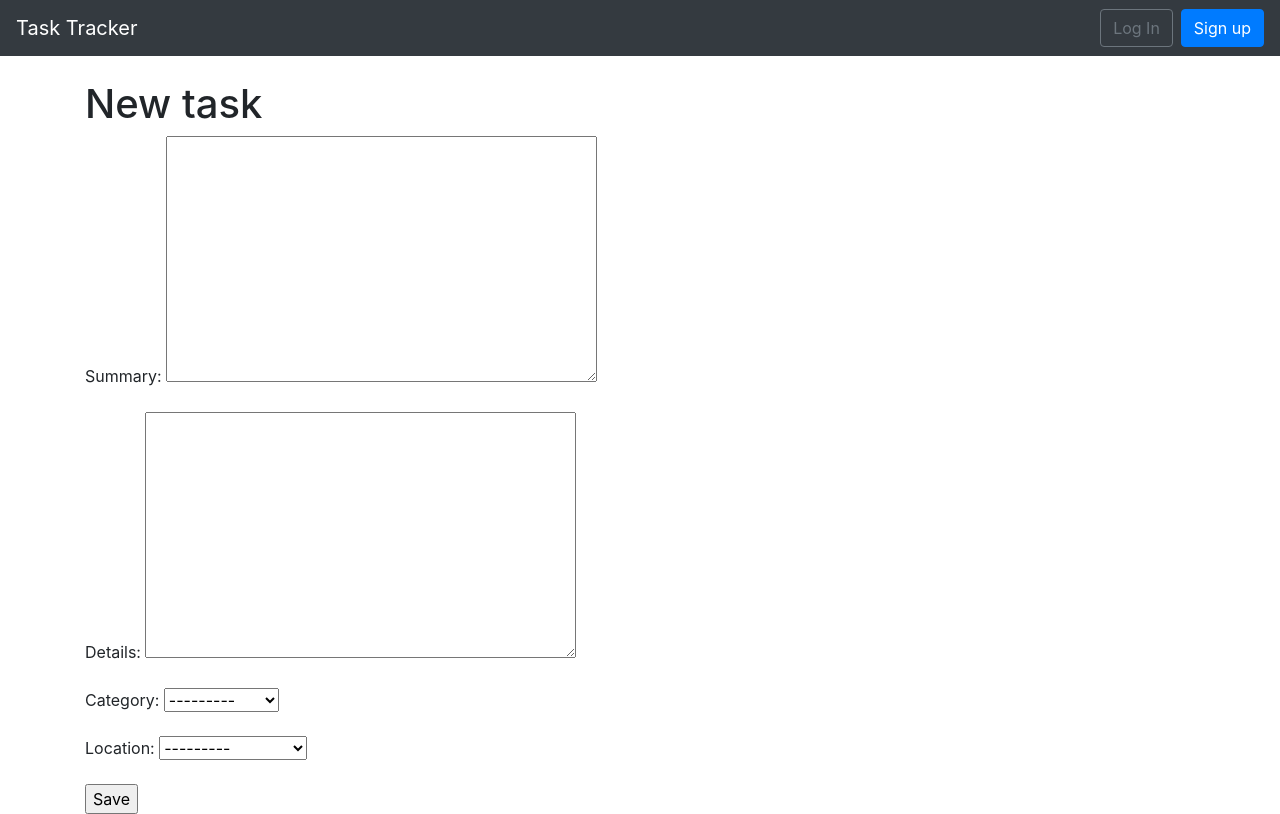
After one commit to jmatlock/TaskTracker, a Django app: page /task/new/ in a window 1280 px wide. The commit adds this page. Run offline with Django 3.2, Linux system fonts and the light colour scheme; data comes from the database, SQL or seed files in the repository; both versions use the stored data as it was after the commit; some libraries are stand-ins or nearby versions.

Commit message:
Added detail, edit, and delete views for tasks

```diff
--- a/TaskTracker/settings.py
+++ b/TaskTracker/settings.py
@@ -11,6 +11,7 @@ https://docs.djangoproject.com/en/3.1/ref/settings/
 """
 
 from pathlib import Path
+import os
 
 # Build paths inside the project like this: BASE_DIR / 'subdir'.
 BASE_DIR = Path(__file__).resolve().parent.parent
@@ -120,3 +121,4 @@ USE_TZ = True
 # https://docs.djangoproject.com/en/3.1/howto/static-files/
 
 STATIC_URL = '/static/'
+STATICFILES_DIRS = [os.path.join(BASE_DIR, 'static')]
--- a/mainapp/models.py
+++ b/mainapp/models.py
@@ -1,4 +1,5 @@
 from django.db import models
+from django.urls import reverse
 
 
 # Create your models here.
@@ -29,6 +30,9 @@ class Task(models.Model):
     def __str__(self):
         return self.summary[:50]
 
+    def get_absolute_url(self):
+        return reverse('task_detail', args=[str(self.id)])
+
 
 class WorkItem(models.Model):
     task = models.ForeignKey(Task,
--- a/mainapp/urls.py
+++ b/mainapp/urls.py
@@ -1,8 +1,12 @@
 from django.urls import path
 
-from .views import HomePageView, AboutPageView
+from .views import HomePageView, AboutPageView, TaskCreateView, TaskDetailView, TaskUpdateView, TaskDeleteView
 
 urlpatterns = [
     path('', HomePageView.as_view(), name='index'),
-    path('about/', AboutPageView.as_view(), name='about')
+    path('about/', AboutPageView.as_view(), name='about'),
+    path('task/new/', TaskCreateView.as_view(), name='task_new'),
+    path('task/<int:pk>/', TaskDetailView.as_view(), name='task_detail'),
+    path('task/<int:pk>/edit', TaskUpdateView.as_view(), name='task_edit'),
+    path('task/<int:pk>/delete', TaskDeleteView.as_view(), name='task_delete')
 ]
--- a/mainapp/views.py
+++ b/mainapp/views.py
@@ -1,6 +1,9 @@
 from django.shortcuts import render
-from django.views.generic import TemplateView, ListView
+from django.views.generic import TemplateView, ListView, DetailView
+from django.views.generic.edit import CreateView, UpdateView, DeleteView
+from django.urls import reverse_lazy
 from .models import Task
+
 
 # Create your views here.
 class HomePageView(ListView):
@@ -9,5 +12,27 @@ class HomePageView(ListView):
     context_object_name = 'all_tasks_list'
 
 
+class TaskDetailView(DetailView):
+    model = Task
+    template_name = 'task_detail.html'
+
+
+class TaskCreateView(CreateView):
+    model = Task
+    template_name = 'task_new.html'
+    fields = ['summary', 'details', 'category', 'location']
+
+
+class TaskUpdateView(UpdateView):
+    model = Task
+    template_name = 'task_edit.html'
+    fields = ['summary', 'details', 'category', 'location']
+
+
+class TaskDeleteView(DeleteView):
+    model = Task
+    template_name = 'task_delete.html'
+    success_url = reverse_lazy('index')
+
 class AboutPageView(TemplateView):
     template_name = 'about.html'
--- /dev/null
+++ b/static/css/base.css
@@ -0,0 +1,3 @@
+header h1 {
+    color: red;
+}
--- a/templates/base.html
+++ b/templates/base.html
@@ -1,5 +1,6 @@
 <!-- templates/base.html -->
 <!doctype html>
+{% load static %}
 <html lang="en">
 <head>
     <meta charset="utf-8">
@@ -7,6 +8,7 @@
 
     <!-- Bootstrap CSS -->
     <link rel="stylesheet" href="https://stackpath.bootstrapcdn.com/bootstrap/4.1.3/css/bootstrap.min.css">
+    <link rel="stylesheet" href="{% static 'css/base.css' %}">
     <title>{% block title %}Task Tracker{% endblock title %}</title>
 </head>
 <body>
--- /dev/null
+++ b/templates/task_new.html
@@ -0,0 +1,10 @@
+{% extends 'base.html' %}
+
+{% block content %}
+<h1>New task</h1>
+    <form action="" method="post">
+    {% csrf_token %}
+    {{ form.as_p }}
+    <input type="submit", value="Save"/>
+    </form>
+{% endblock content %}
```
Also changed, not shown: templates/index.html (+19 -1 lines), templates/task_delete.html (added, +10 -0 lines), templates/task_detail.html (added, +9 -0 lines), templates/task_edit.html (added, +10 -0 lines), db.sqlite3.
